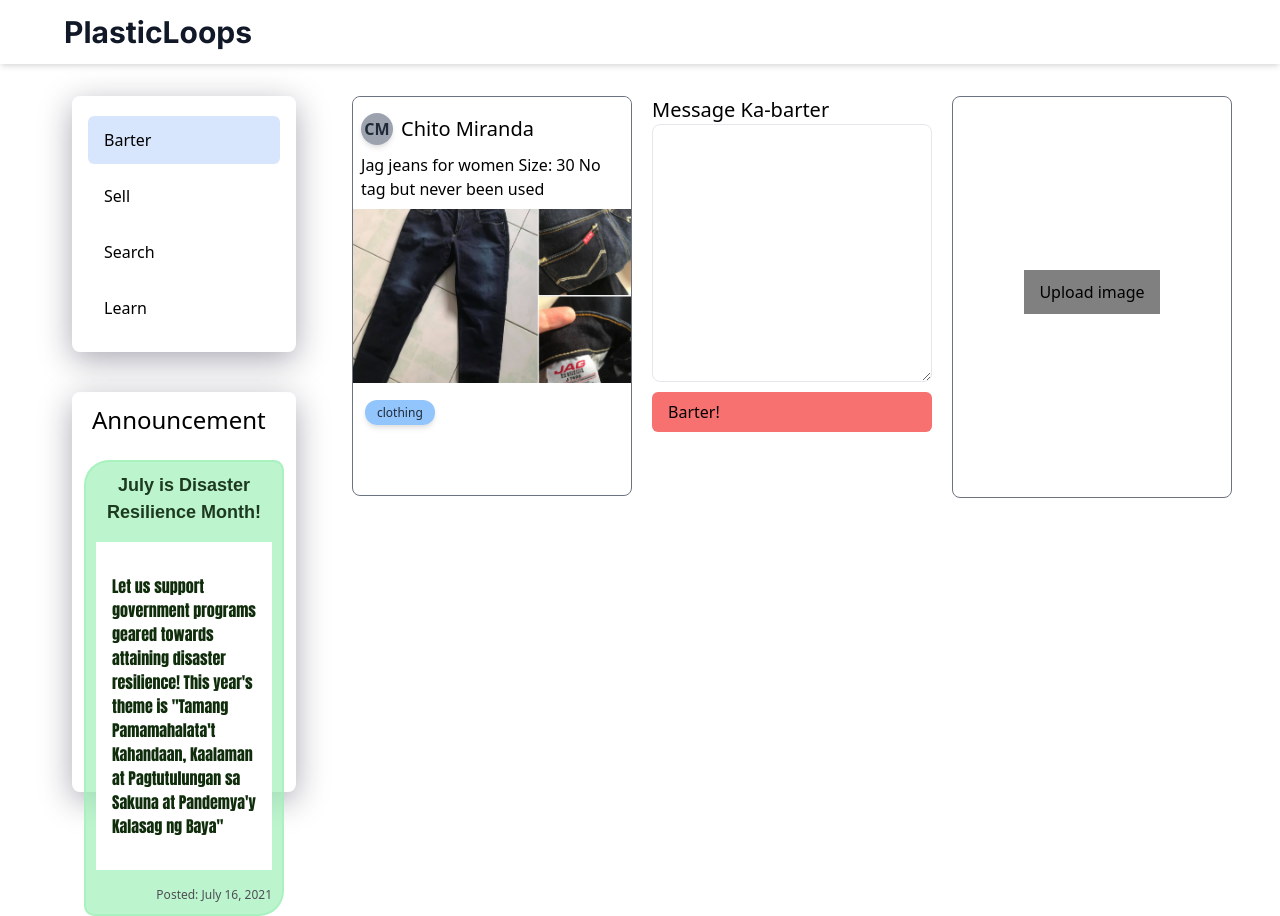
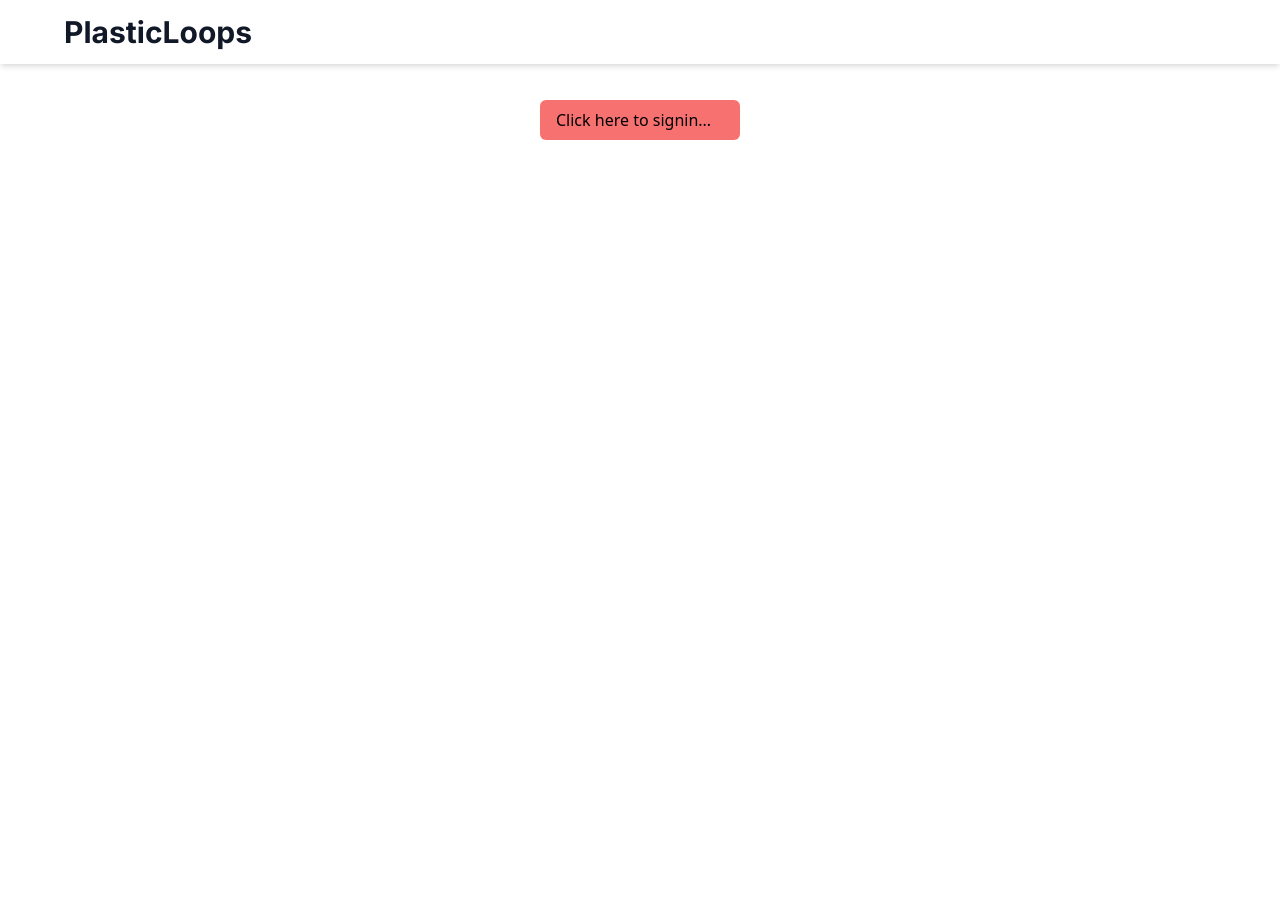
Before and after one commit to EnVolunTech/plasticloopsfrontend, a Next.js app: page /barter/117 in a window 1280 px wide. After the commit the page ends 800 px from the top, so only its background shows below. Built offline with nearby package versions, Linux system fonts and the light colour scheme; no server answers.

Commit message:
put back auth in barter

```diff
--- a/pages/barter/[id].tsx
+++ b/pages/barter/[id].tsx
@@ -8,19 +8,19 @@ import { useSession } from "next-auth/client";
 const item = (props: BarterFormProps) => {
   const [session, loading] = useSession();
 
-  // if (!session) {
-  //   return (
-  //     <div className="flex justify-center">
-  //       <div className="w-[200px]">
-  //         <a href="/api/auth/signin">
-  //           <div className="flex items-center w-full px-4 py-2 my-1 text-center bg-red-400 rounded-md focus:outline-none">
-  //             Click here to signin...
-  //           </div>
-  //         </a>
-  //       </div>
-  //     </div>
-  //   );
-  // }
+  if (!session) {
+    return (
+      <div className="flex justify-center">
+        <div className="w-[200px]">
+          <a href="/api/auth/signin">
+            <div className="flex items-center w-full px-4 py-2 my-1 text-center bg-red-400 rounded-md focus:outline-none">
+              Click here to signin...
+            </div>
+          </a>
+        </div>
+      </div>
+    );
+  }
   return (
     <div className="flex px-8 md:grid md:grid-cols-4">
       <aside className="sticky hidden h-screen grid-cols-1 top-20 lg:flex">
```
